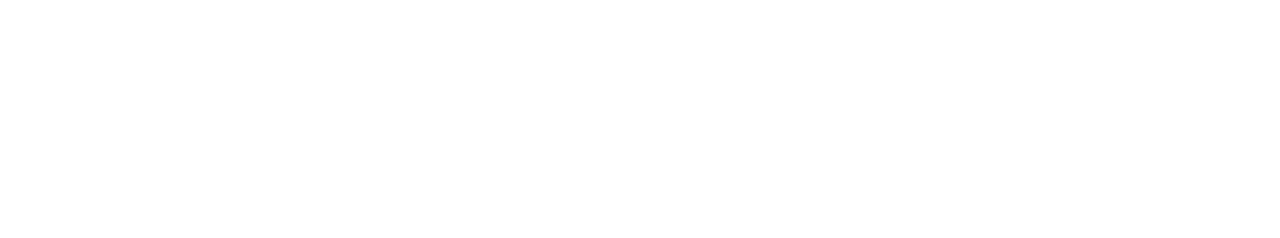
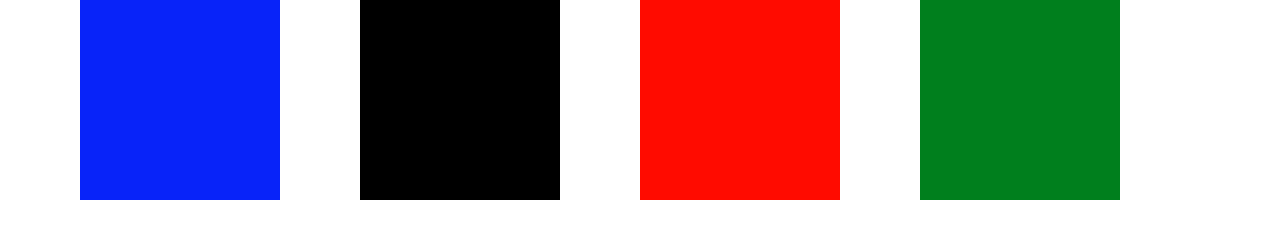
Before and after one commit to JavonCroes/p1-html-css, a plain HTML site: page opdracht_6.2/index.html in a window 1280 px wide. Drawn offline with Linux system fonts and the light colour scheme.

Commit message:
opdracht_6.2

```diff
--- a/opdracht_6.2/index.html
+++ b/opdracht_6.2/index.html
@@ -3,10 +3,15 @@
 <head>
     <meta charset="UTF-8">
     <meta name="viewport" content="width=device-width, initial-scale=1.0">
-    <title>Document</title>
+    <title>Flexbox</title>
     <link rel="stylesheet" href="style.css">
 </head>
 <body>
-
+    <div class="parent">
+        <div class="child1"></div>
+        <div class="child2"></div>
+        <div class="child3"></div>
+        <div class="child4"></div>
+    </div>
 </body>
 </html>
--- a/opdracht_6.2/style.css
+++ b/opdracht_6.2/style.css
@@ -3,3 +3,28 @@
     padding: 0;
     box-sizing: border-box;
   }
+  .parent{
+    display: flex;
+    justify-content: space-evenly;
+    width: 1200px;
+  }
+.child1 {
+    width: 200px;
+    height: 200px;
+    background-color: #0823F9;
+}
+.child2 {
+    width: 200px;
+    height: 200px;
+    background-color: #000000;
+}
+.child3 {
+    width: 200px;
+    height: 200px;
+    background-color: #FF0B00;
+}
+.child4 {
+    width: 200px;
+    height: 200px;
+    background-color: #007F1D;
+}
```
